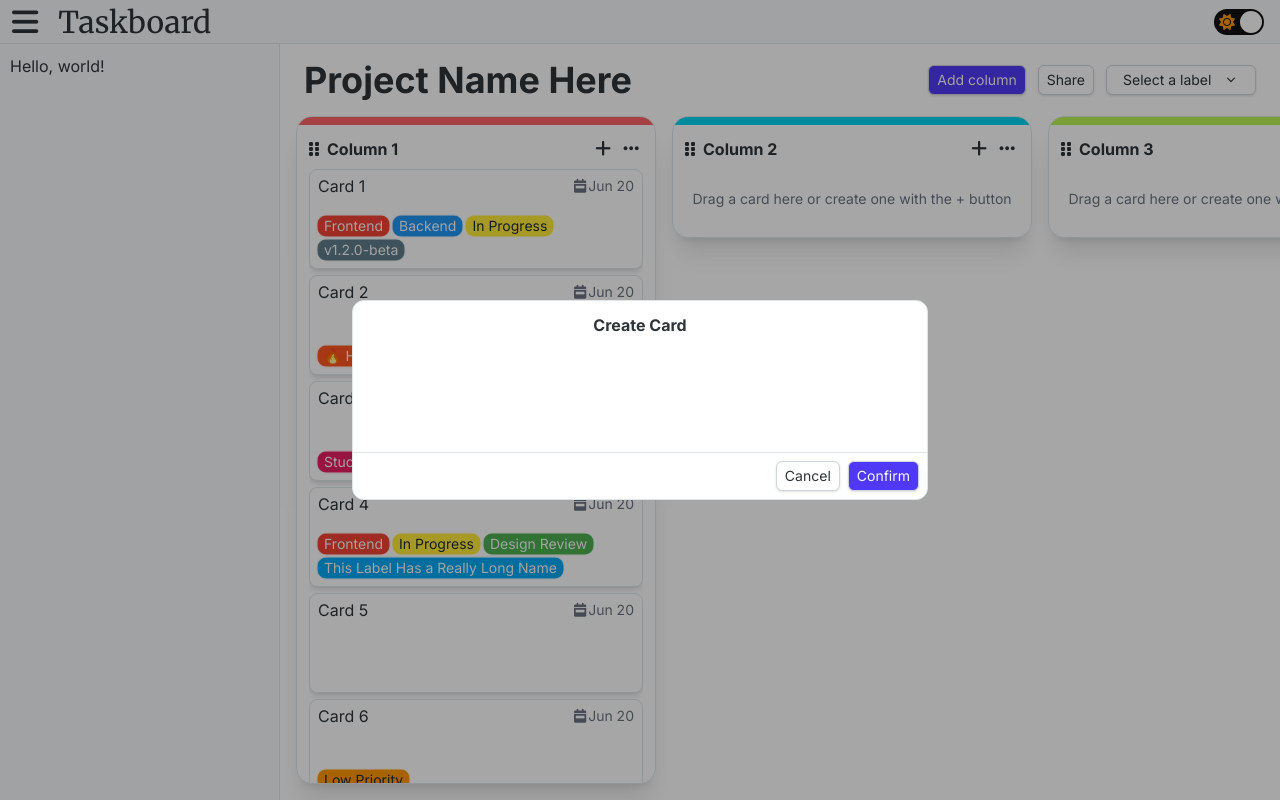
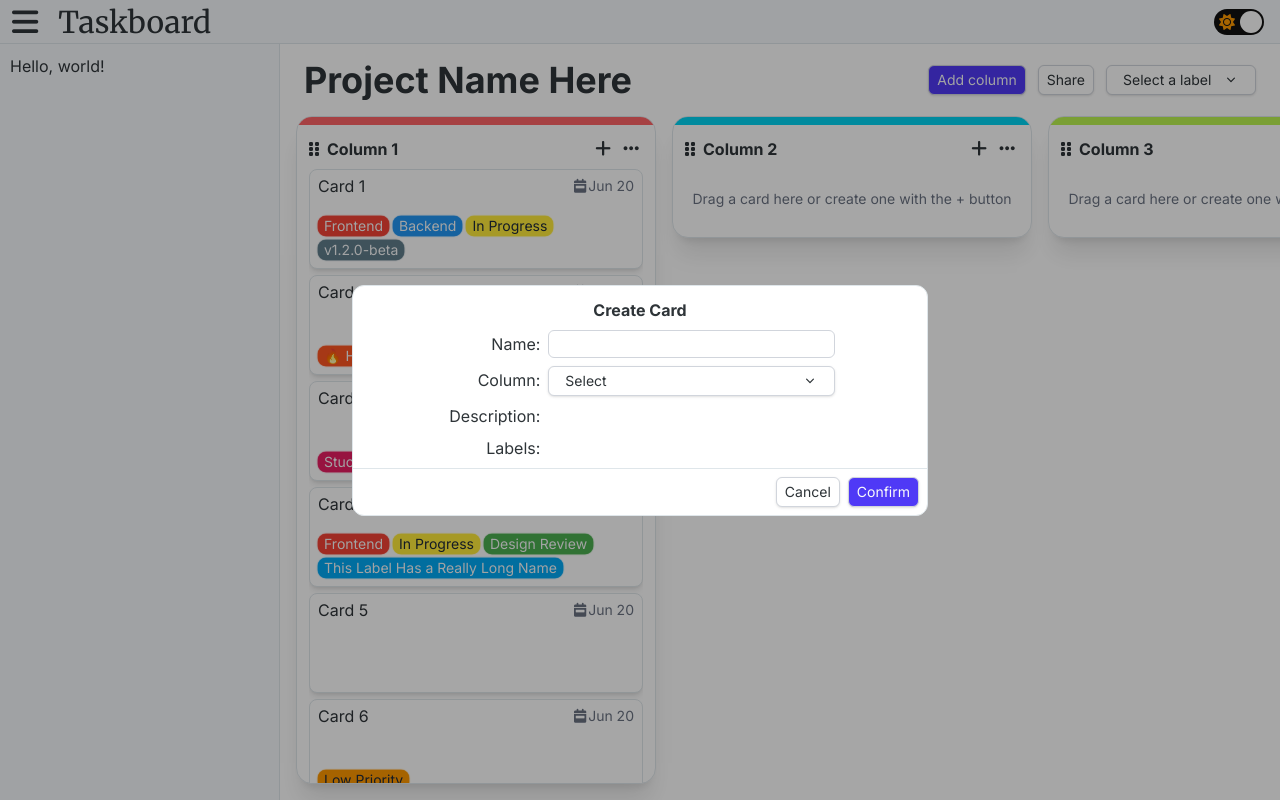
Before and after one commit to prestonyford/collaborate, a React (Vite) app in the folder client/: page / in a window 1280 px wide. Both pictures are taken after a click on the element 603 px from the left and 149 px from the top of the page. Built offline with nearby package versions, Linux system fonts and the light colour scheme.

Commit message:
Column dropdown

```diff
--- a/client/src/components/base/Dropdown.tsx
+++ b/client/src/components/base/Dropdown.tsx
@@ -2,13 +2,19 @@ import clsx from 'clsx'
 import { useState, useEffect } from 'react'
 
 interface Option {
-	text: string,
 	id: string
+}
+
+interface TextOption extends Option {
+	text: string
+}
+interface SlotOption extends Option {
+	renderOption: (id: string) => React.ReactNode
 }
 
 interface Props {
 	defaultText?: string,
-	options: Array<Option>,
+	options: Array<TextOption | SlotOption>,
 	selectedId?: string,
 	triggerClass?: string,
 	onSelect: (id: string) => void
@@ -23,16 +29,27 @@ function Dropdown({ defaultText = 'Select', options, selectedId, triggerClass =
 		setOpen(false)
 	}
 
+	function isTextOption(opt: Option): opt is TextOption {
+		return 'text' in opt;
+	}
+
 	return (
-		<div className={clsx("relative inline-block text-left", triggerClass)}>
+		<div className={clsx("relative inline-block text-left text-sm", triggerClass)}>
 			<button
 				onClick={() => setOpen(!open)}
-				className={clsx("inline-flex justify-between items-center w-full px-4 py-1",
+				className={clsx("inline-flex justify-between items-center w-full overflow-hidden",
 					"bg-base border border-gray-300 dark:border-gray-400 rounded-md transition-colors",
 					"shadow-sm hover:bg-base-alt dark:hover:bg-[rgb(40,40,40)] focus:outline-none",
-					"focus:ring-2 focus:ring-indigo-500 dark:focus:ring-indigo-700")}
+					"focus:ring-2 focus:ring-indigo-500 dark:focus:ring-indigo-700",
+					{"px-4 py-1": !selected || isTextOption(selected)}
+				)}
 			>
-				{selected?.text || defaultText}
+				{ selected ?
+					isTextOption(selected)
+						? selected.text
+						: selected.renderOption(selected.id)
+					: defaultText
+				}
 				<svg
 					className={clsx('ml-2 h-4 w-4 transform transition-transform duration-200', {
 						'rotate-180': open,
@@ -53,13 +70,14 @@ function Dropdown({ defaultText = 'Select', options, selectedId, triggerClass =
 				<ul
 					className="absolute z-10 mt-1 w-full bg-base border border-gray-300 dark:border-gray-400 rounded-md shadow-lg max-h-60 overflow-auto"
 				>
-					{options.map((option) => (
+					{options.map(option => (
 						<li
 							key={option.id}
 							onClick={() => handleSelect(option)}
-							className="cursor-pointer px-4 py-1 hover:bg-indigo-100 dark:hover:bg-indigo-700"
+							className={clsx("cursor-pointer hover:bg-indigo-100 dark:hover:bg-indigo-700", {"px-4 py-1": isTextOption(option)})}
+							tabIndex={0}
 						>
-							{option.text}
+							{ isTextOption(option) ? option.text : option.renderOption(option.id) }
 						</li>
 					))}
 				</ul>
--- a/client/src/components/base/Popup.tsx
+++ b/client/src/components/base/Popup.tsx
@@ -1,6 +1,6 @@
 import clsx from "clsx"
 import type { ButtonVariant } from "./Button"
-import type { ReactNode } from "react"
+import { useEffect, type ReactNode } from "react"
 import Button from "./Button"
 
 interface ButtonOption {
@@ -14,9 +14,22 @@ interface Props {
 	title?: string
 	buttons?: ButtonOption[],
 	children?: ReactNode
+	onEscape?: () => void
 }
 
 function Popup(props: Props) {
+	if (props.onEscape !== undefined) {
+		useEffect(() => {
+			function handleKeyDown(e: KeyboardEvent) {
+				if (e.key === "Escape") {
+					props.onEscape!();
+				}
+			}
+			window.addEventListener("keydown", handleKeyDown);
+			return () => window.removeEventListener("keydown", handleKeyDown);
+		}, [props.onEscape]);
+	}
+
 	return (
 		<>
 			<div className="fixed inset-0 w-screen h-screen bg-black/35 z-40 flex">
@@ -28,7 +41,9 @@ function Popup(props: Props) {
 					{props.title !== undefined && <>
 						<strong className="mt-3">{props.title}</strong>
 					</>}
-					{props.children || <div></div>}
+					<div className="grow text-left">
+						{props.children || <div></div>}
+					</div>
 					{props.buttons?.length && <>
 						<div>
 							<hr className="text-accent" />
--- /dev/null
+++ b/client/src/components/base/TextInput.tsx
@@ -0,0 +1,25 @@
+import Popup from "../../components/base/Popup"
+
+interface Props {
+	id?: string
+	placeholder?: string
+	value: string
+	onChange: (val: string) => void
+}
+
+function TextInput(props: Props) {
+
+	return (
+		<input
+			className="border border-gray-300 dark:border-gray-400 rounded-md px-1.5 py-[1px]"
+			type="text"
+			id={props.id}
+			placeholder={props.placeholder}
+			value={props.value}
+			onChange={e => props.onChange(e.target.value)}
+		>
+		</input>
+	)
+}
+
+export default TextInput
--- a/client/src/model/dto/CardSummaryDTO.ts
+++ b/client/src/model/dto/CardSummaryDTO.ts
@@ -1,5 +1,6 @@
 export default interface CardSummaryDTO {
 	id: string
+	columnID: string,
 	title: string,
 	creationDate: number
 	labels: string[]
--- a/client/src/net/CardCommunicator/FakeCardCommunicator.ts
+++ b/client/src/net/CardCommunicator/FakeCardCommunicator.ts
@@ -8,36 +8,42 @@ export default class FakeCardCommunicator implements CardCommunicator {
 			columnID === "1" ? [
 				{
 					id: "1",
+					columnID: "1",
 					title: "Card 1",
 					creationDate: 1750383235022,
 					labels: ['0', '1', '2', '7']
 				},
 				{
 					id: "2",
+					columnID: "1",
 					title: "Card 2",
 					creationDate: 1750383235022,
 					labels: ['5', '4']
 				},
 				{
 					id: "3",
+					columnID: "1",
 					title: "Card 3",
 					creationDate: 1750383235022,
 					labels: ['12', '3']
 				},
 				{
 					id: "4",
+					columnID: "1",
 					title: "Card 4",
 					creationDate: 1750383235022,
 					labels: ['0', '2', '3', '10']
 				},
 				{
 					id: "5",
+					columnID: "1",
 					title: "Card 5",
 					creationDate: 1750383235022,
 					labels: []
 				},
 				{
 					id: "6",
+					columnID: "1",
 					title: "Card 6",
 					creationDate: 1750383235022,
 					labels: ['13']
--- a/client/src/pages/board/BoardColumn.tsx
+++ b/client/src/pages/board/BoardColumn.tsx
@@ -5,6 +5,7 @@ import { Draggable, Droppable } from '@hello-pangea/dnd'
 import clsx from 'clsx'
 import Popup from '../../components/base/Popup'
 import { useState } from 'react'
+import CreateCardPopup from './CreateCardPopup'
 
 interface Props {
 	index: number
@@ -70,15 +71,7 @@ function BoardColumn(props: Props) {
 				)}
 			</Draggable>
 
-			{ popupOpen === 'CreateCard' && <Popup size='medium' title='Create Card' buttons={[{
-				text: 'Cancel',
-				variant: 'secondary',
-				onClick: () => setPopupOpen(null)
-			}, {
-				text: 'Confirm',
-				variant: 'primary',
-				onClick: () => setPopupOpen(null)
-			}]} />}
+			{ popupOpen === 'CreateCard' && <CreateCardPopup onCancel={() => setPopupOpen(null)} />}
 		</>
 	)
 }
--- /dev/null
+++ b/client/src/pages/board/ColumnDropdown.tsx
@@ -0,0 +1,31 @@
+import Dropdown from "../../components/base/Dropdown"
+import type ColumnDTO from "../../model/dto/ColumnDTO";
+
+type BaseDropdownProps = Omit<React.ComponentPropsWithoutRef<typeof Dropdown>, 'options'>
+
+type Props = BaseDropdownProps & {
+	columns: ColumnDTO[],
+}
+
+function ColumnDropdown(props: Props) {
+	const columnDropdownOptions = props.columns.map(c => ({
+		id: c.id,
+		renderOption: (id: string) => {
+			const column = props.columns.find(c => c.id === id);
+			return (
+				<div className="border-l-4 px-2 py-1" style={{borderColor: column?.color}}>
+					{column?.name}
+				</div>
+			)
+		}
+	}));
+
+	return (
+		<Dropdown
+			{...props}
+			options={columnDropdownOptions}
+		/>
+	)
+}
+
+export default ColumnDropdown
--- /dev/null
+++ b/client/src/pages/board/CreateCardPopup.tsx
@@ -0,0 +1,43 @@
+import { useState } from "react"
+import Popup from "../../components/base/Popup"
+import TextInput from "../../components/base/TextInput"
+import type CardSummaryDTO from "../../model/dto/CardSummaryDTO"
+import Dropdown from "../../components/base/Dropdown"
+import { useBoardStore } from "./BoardStore"
+import ColumnDropdown from "./ColumnDropdown"
+
+interface Props {
+	onCancel: () => void
+}
+
+function CreateCardPopup(props: Props) {
+	const [formData, setFormData] = useState<Partial<CardSummaryDTO>>({});
+	const columns = useBoardStore((state) => state.columns);
+
+	return (
+		<Popup size='medium' title='Create Card' onEscape={props.onCancel} buttons={[{
+			text: 'Cancel',
+			variant: 'secondary',
+			onClick: props.onCancel
+		}, {
+			text: 'Confirm',
+			variant: 'primary',
+			onClick: () => {}
+		}]}>
+			<div className="p-2 flex">
+				<div className="m-auto grid grid-cols-[1fr_3fr] text-right gap-2 w-[70%] items-baseline">
+					<label htmlFor="name">Name:</label>
+					<TextInput id="name" value={formData.title ?? ''} onChange={title => setFormData({...formData, title})} />
+					<label htmlFor="column">Column:</label>
+					<ColumnDropdown selectedId={formData.columnID} columns={columns} onSelect={columnID => setFormData({ ...formData, columnID })} />
+					<label htmlFor="description">Description:</label>
+					<div></div>
+					<label htmlFor="labels">Labels:</label>
+					<div></div>
+				</div>
+			</div>
+		</Popup>
+	)
+}
+
+export default CreateCardPopup
```
